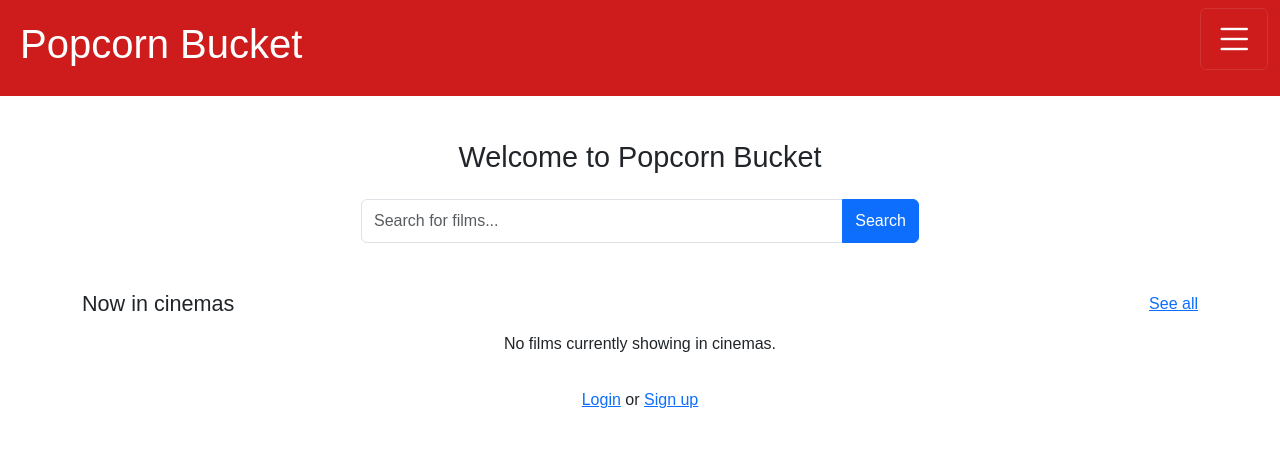
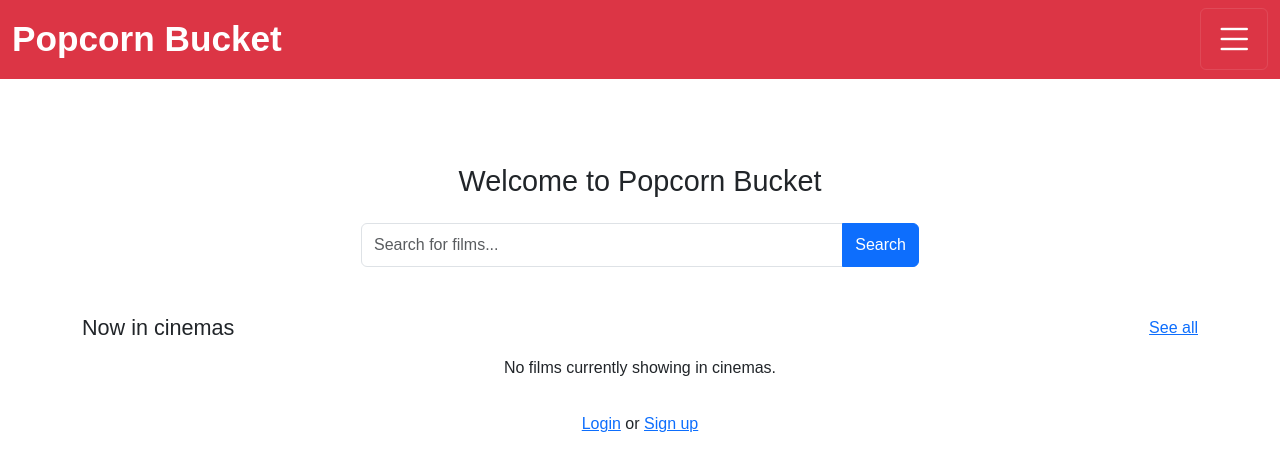
Before and after one commit to 3010468m/PopcornBucket, a Django app: page / in a window 1280 px wide. Shown: the top 471 px of the page. Run offline with Django 3.2, Linux system fonts and the light colour scheme; data that the repository does not hold is empty.

Commit message:
fix overlap issue with PopcornBucket header - it is now clickable

```diff
--- a/static/css/styles.css
+++ b/static/css/styles.css
@@ -22,11 +22,23 @@ nav a:hover {
 
 main {
     padding: 20px;
+    margin-top: 80px; /* fixes navbar overlap */
 }
 
-.site-title a {
+.site-title {
     color: white;
     text-decoration: none;
+    font-size: 2.2rem;
+    font-weight: 600;
+}
+
+.site-title:hover,
+.site-title:focus,
+.site-title:active {
+    color: white;
+    text-decoration: none;
+    box-shadow: none;
+    outline: none;
 }
 
 .navbar-toggler {
--- a/templates/popcornbucket/base.html
+++ b/templates/popcornbucket/base.html
@@ -11,27 +11,33 @@
 <body>
 
 <header>
-    <h1><a href="{% url 'homepage' %}" style="color: white; text-decoration: none;">
-        Popcorn Bucket</a>
-    </h1>
-    <nav class="navbar navbar-dark fixed-top">
+    <nav class="navbar navbar-dark fixed-top bg-danger">
         <div class="container-fluid">
-        <a class="navbar-brand" href="{% url 'homepage' %}"></a>
 
-        <button class="btn btn-lg navbar-toggler" type="button" data-bs-toggle="offcanvas" data-bs-target="#offcanvasNavbar" aria-controls="offcanvasNavbar" aria-label="Toggle navigation">
+            <!-- SITE TITLE (NOW CLICKABLE) -->
+            <a class="navbar-brand site-title" href="{% url 'homepage' %}">
+                Popcorn Bucket
+            </a>
+
+            <!-- MENU BUTTON -->
+            <button class="btn navbar-toggler" type="button" data-bs-toggle="offcanvas" data-bs-target="#offcanvasNavbar" aria-controls="offcanvasNavbar" aria-label="Toggle navigation">
                 <i class="bi bi-list text-white fs-1"></i>
             </button>
 
+            <!-- OFFCANVAS MENU -->
             <div class="offcanvas offcanvas-end bg-danger text-white" tabindex="-1" id="offcanvasNavbar" aria-labelledby="offcanvasNavbarLabel">
                 <div class="offcanvas-header">
                     <h5 class="offcanvas-title" id="offcanvasNavbarLabel">Menu</h5>
                     <button type="button" class="btn-close" data-bs-dismiss="offcanvas" aria-label="Close"></button>
                 </div>
+
                 <div class="offcanvas-body">
                     <ul class="navbar-nav justify-content-end flex-grow-1 pe-3">
+
                         <li class="nav-item">
                             <a class="nav-link" href="{% url 'homepage' %}">Home</a>
                         </li>
+
                         <li class="nav-item">
                             <a class="nav-link" href="{% url 'film_list' %}">Films</a>
                         </li>
@@ -51,18 +57,20 @@
                             <a class="nav-link" href="{% url 'login' %}">Login</a>
                         </li>
                         {% endif %}
+
                     </ul>
-
                 </div>
             </div>
+
         </div>
     </nav>
 </header>
 
-<main>
+<main style="margin-top: 80px;">
     {% block content %}
     {% endblock %}
 </main>
+
 <script src="https://cdn.jsdelivr.net/npm/bootstrap@5.3.3/dist/js/bootstrap.bundle.min.js"></script>
 <script src="{% static 'js/script.js' %}"></script>
 </body>
```
Lines whose indentation alone changed are shown as unchanged.
